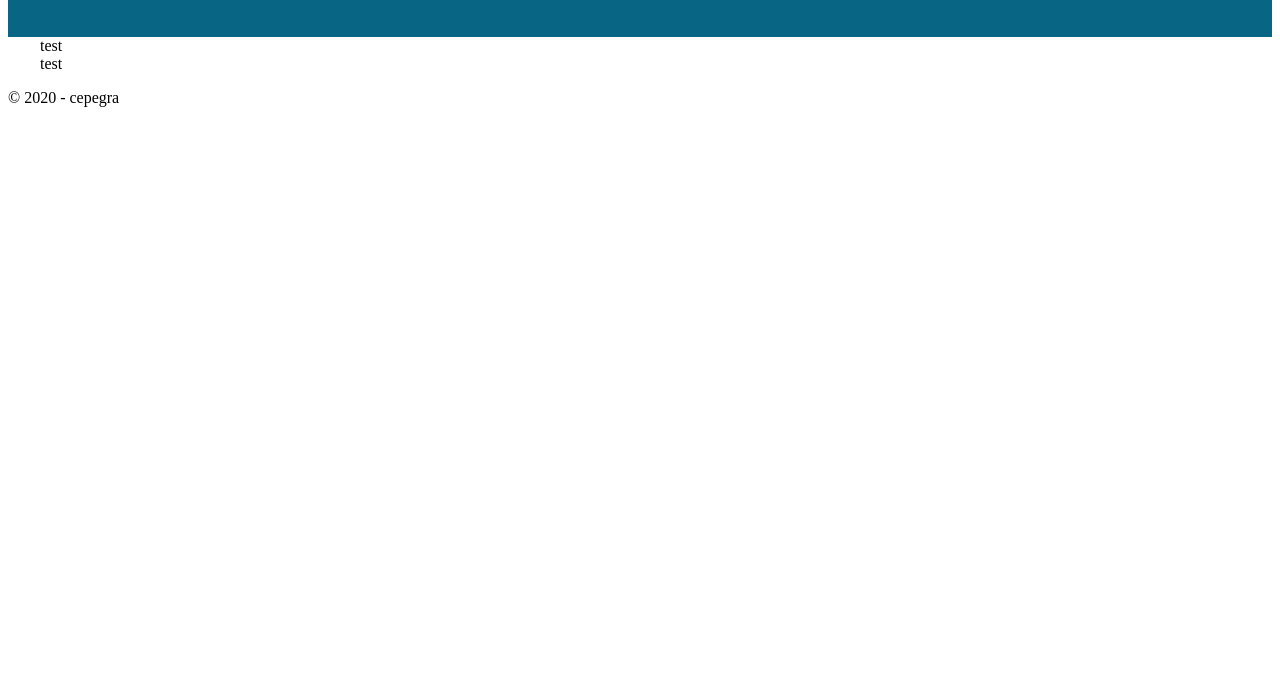
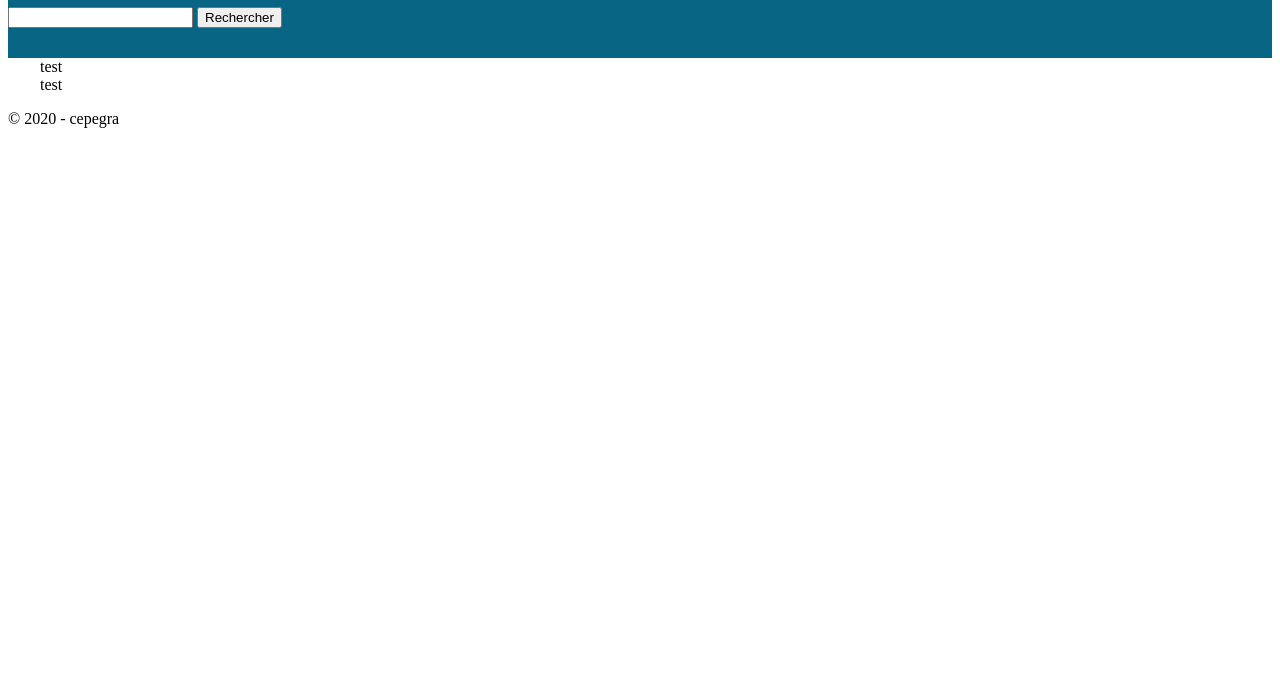
Before and after one commit to guiguilef/projet-cepegra-methodo, a website built with Parcel: page index.html in a window 1280 px wide. Shown: the part 111-800 px from the top of the page. Built offline with nearby package versions, Linux system fonts and the light colour scheme.

Commit message:
add search form + boutton

```diff
--- a/index.html
+++ b/index.html
@@ -9,6 +9,12 @@
 <body>
     <header>
         <h1>Brolllll</h1>
+        <div class="Search">
+            <form action="" class="SearchForm">
+                <input type="text" class="SearchForm-input">
+                <button class="SearchForm-button">Rechercher</button>
+            </form>
+        </div>
     </header>
     <main>
         <div class="container">
```
